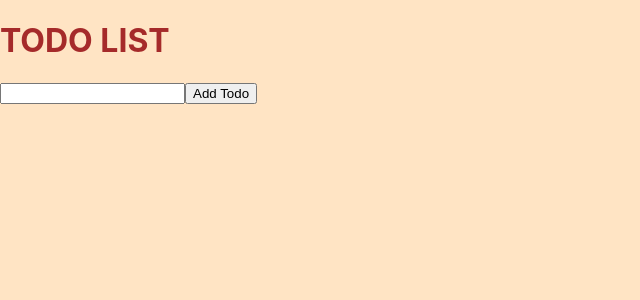
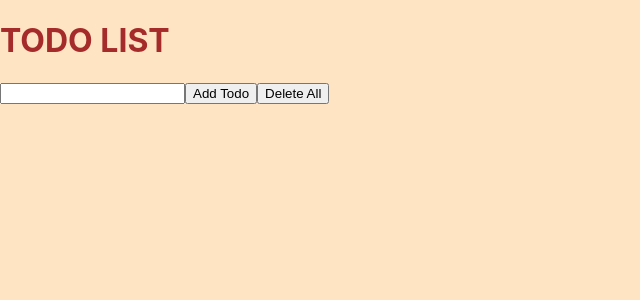
Before and after one commit to Muhammadahmed2001/todo-app, a React (Create React App) app: page / in a window 1280 px wide. Shown: the top 300 px of the page, without its empty margins (0-640 px from the left). Built offline with nearby package versions, Linux system fonts and the light colour scheme.

Commit message:
add delete all functionality

```diff
--- a/src/App.js
+++ b/src/App.js
@@ -13,6 +13,9 @@ function App() {
     });
     satTodo(afterDeleArr)
   };
+  const deleteAll = ()=>{
+    satTodo([]);
+  }
   return (
     <div>
       <h1 className="todo-heading">TODO LIST</h1>
@@ -30,6 +33,7 @@ function App() {
       >
         Add Todo
       </button>
+      <button onClick={deleteAll}>Delete All</button>
 
       <ul>
         {todo.map((v, i) => (
```
